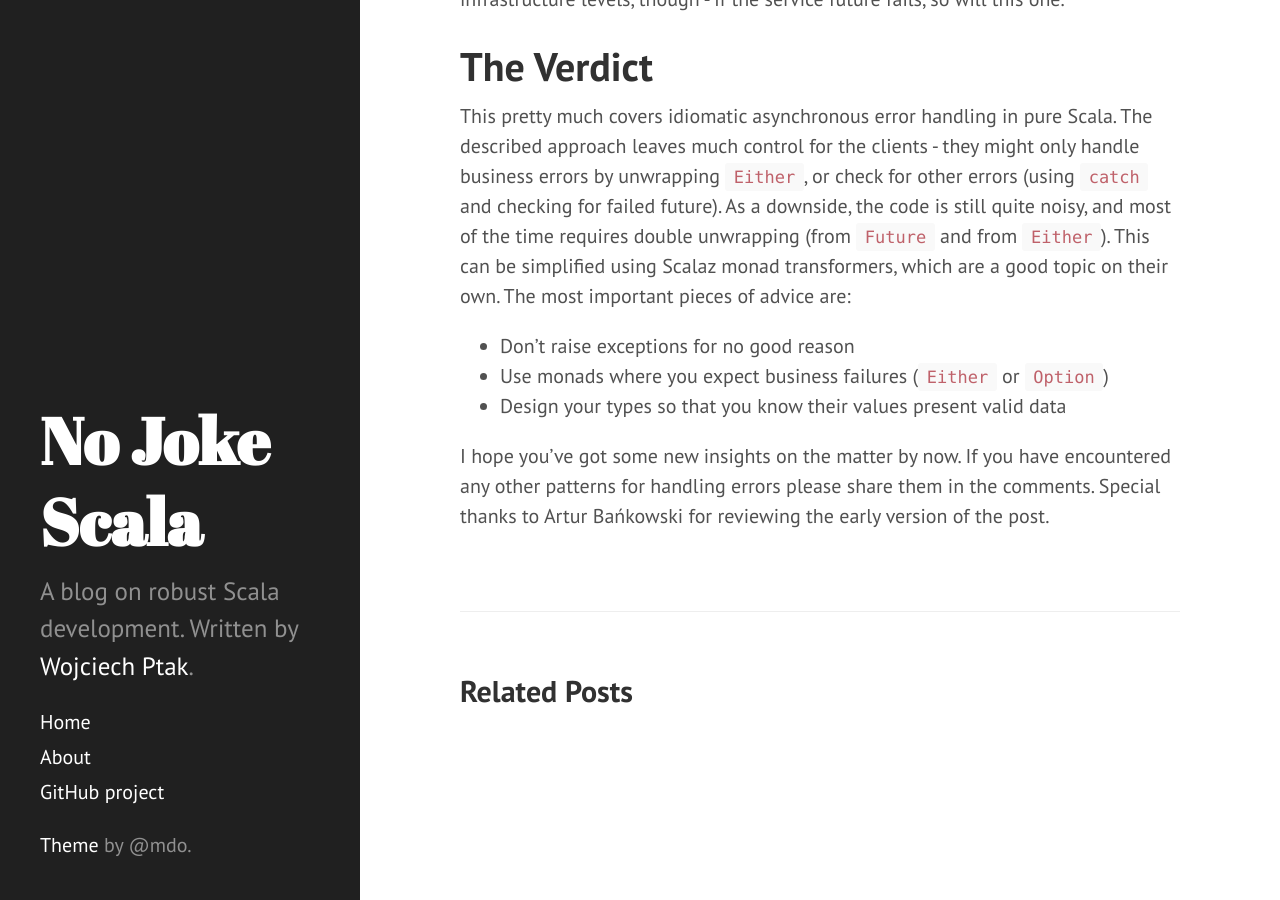
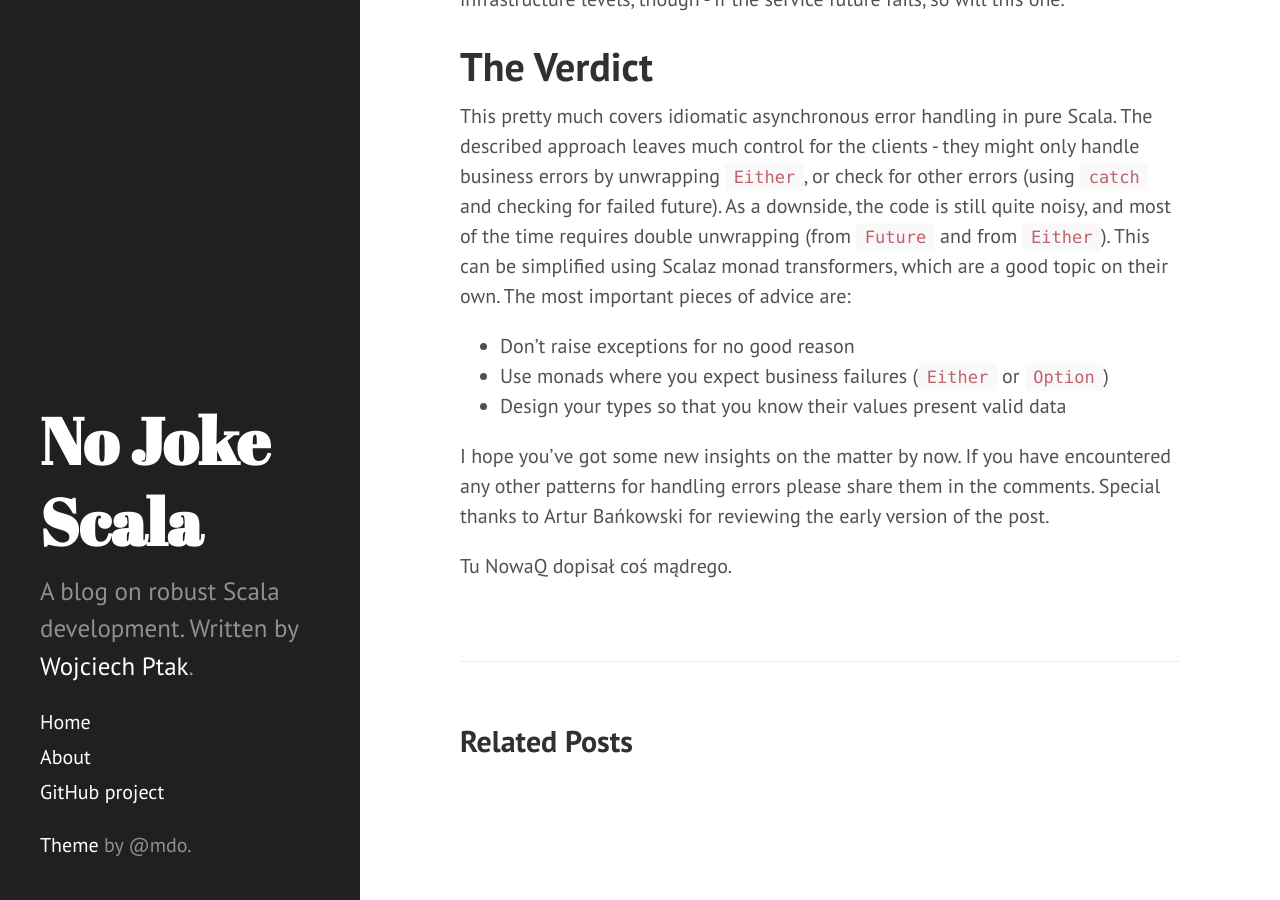
Before and after one commit to WojciechP/nojokescala, a Jekyll site: the page built from _posts/2015-09-11-futures-and-either.markdown, in a window 1280 px wide and 900 px high, scrolled down 7413 px. Built offline with Jekyll 4.4.1, drawn with Linux system fonts in a browser that asks for light colours; Markdown is read by kramdown in place of the engine named in the settings; comment, search, counter and statistics services are not loaded.

Commit message:
Coś mądrego dopisałem

```diff
--- a/_posts/2015-09-11-futures-and-either.markdown
+++ b/_posts/2015-09-11-futures-and-either.markdown
@@ -320,3 +320,6 @@ I hope you've got some new insights on the matter by now. If you have
 encountered any other patterns for handling errors please share them in the
 comments. Special thanks to Artur Bańkowski for reviewing the early version
 of the post.
+
+
+Tu NowaQ dopisał coś mądrego.
```
